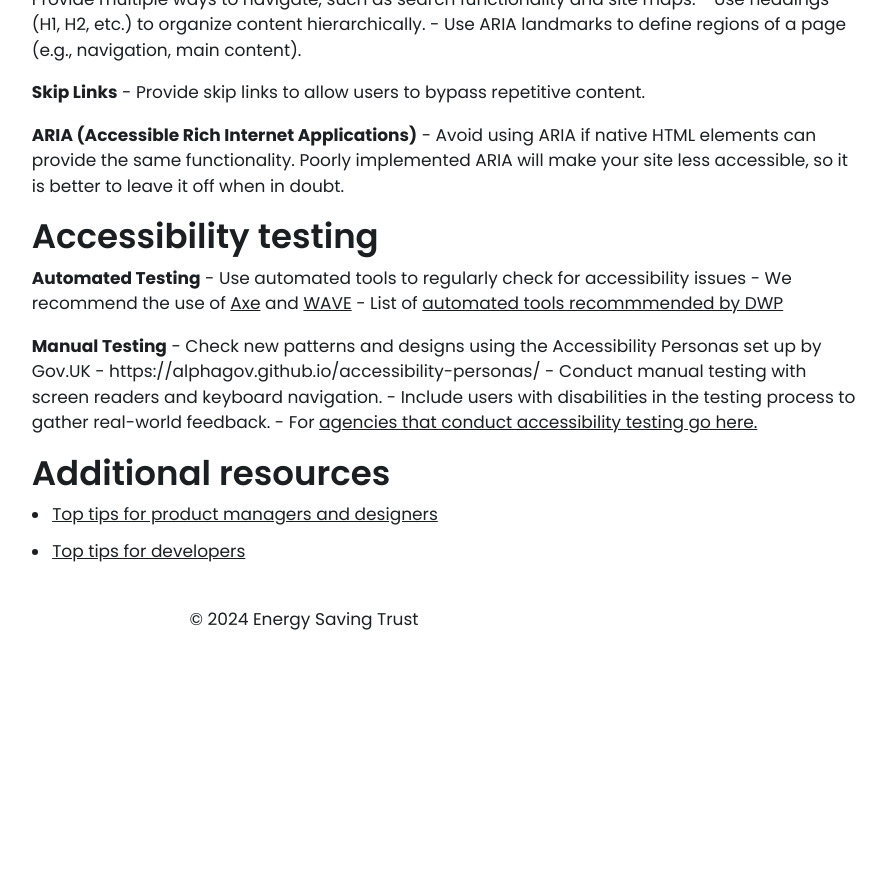
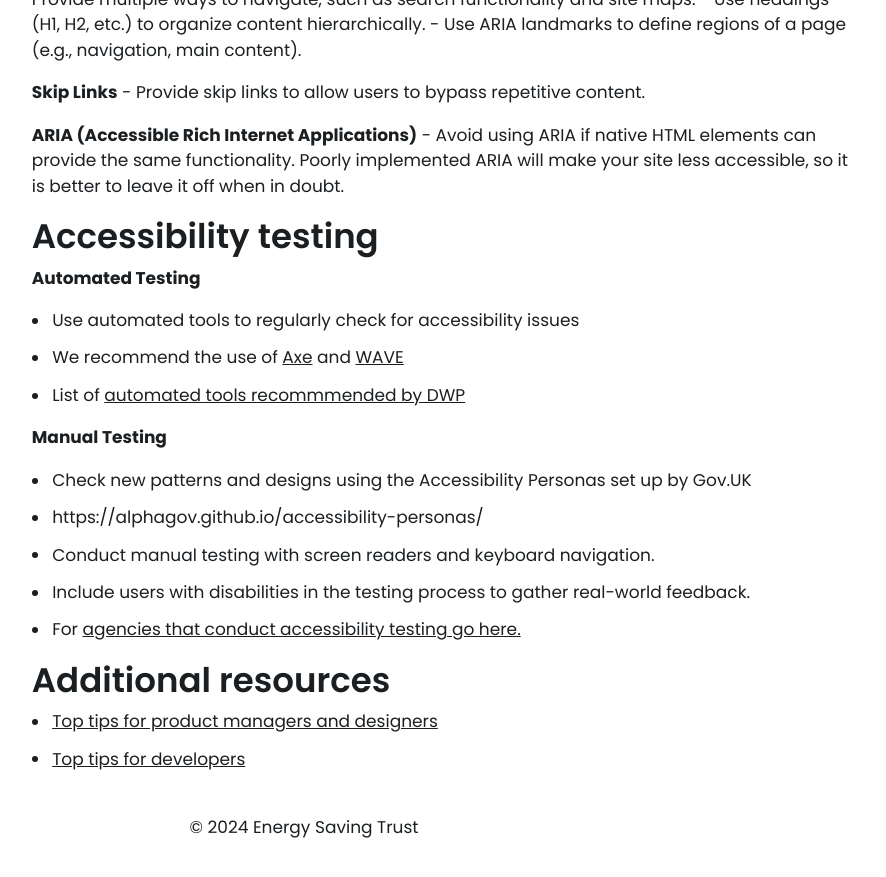
Before and after one commit to Energy-Saving-Trust/Design-System, a Jekyll site: the page built from guidelines/accessibility.md, in a window 1280 px wide and 900 px high, scrolled down 1748 px. Shown: the top 877 px of the window, without its empty margins (336-1222 px from the left). Built offline with Jekyll 4.4.1, drawn with Linux system fonts in a browser that asks for light colours; before the commit the page ends 2440 px from its top, so only the background shows below that.

```diff
--- a/guidelines/accessibility.md
+++ b/guidelines/accessibility.md
@@ -72,13 +72,14 @@ While accessibility has been considered and ‘baked in’ to the Design System
 - Avoid using ARIA if native HTML elements can provide the same functionality. Poorly implemented ARIA will make your site less accessible, so it is better to leave it off when in doubt.
 
 ## Accessibility testing
+**Automated Testing**
 
-**Automated Testing**
 - Use automated tools to regularly check for accessibility issues
 - We recommend the use of [Axe](https://chromewebstore.google.com/detail/axe-devtools-web-accessib/lhdoppojpmngadmnindnejefpokejbdd) and [WAVE](https://wave.webaim.org/extension/)
 - List of [automated tools recommmended by DWP](https://accessibility-manual.dwp.gov.uk/tools-and-resources/automated-accessibility-testing)
 
 **Manual Testing**
+
 - Check new patterns and designs using the Accessibility Personas set up by Gov.UK
 - https://alphagov.github.io/accessibility-personas/
 - Conduct manual testing with screen readers and keyboard navigation.
@@ -86,5 +87,6 @@ While accessibility has been considered and ‘baked in’ to the Design System
 - For [agencies that conduct accessibility testing go here.](https://www.applytosupply.digitalmarketplace.service.gov.uk/g-cloud/search?q=accessibility%20testing)
 
 ## Additional resources
+
 - [Top tips for product managers and designers](https://www.w3.org/WAI/tips/designing/)
 - [Top tips for developers](https://www.w3.org/WAI/tips/developing/)
```
